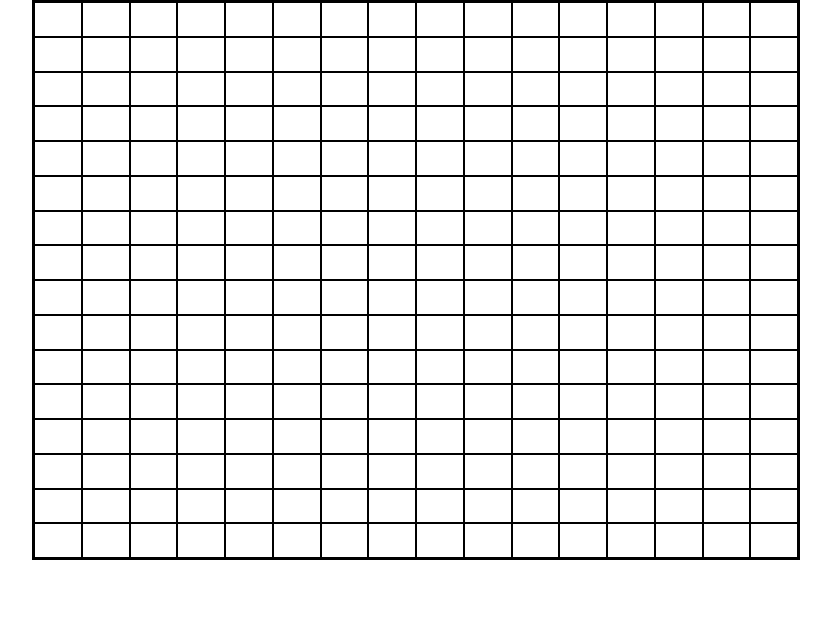
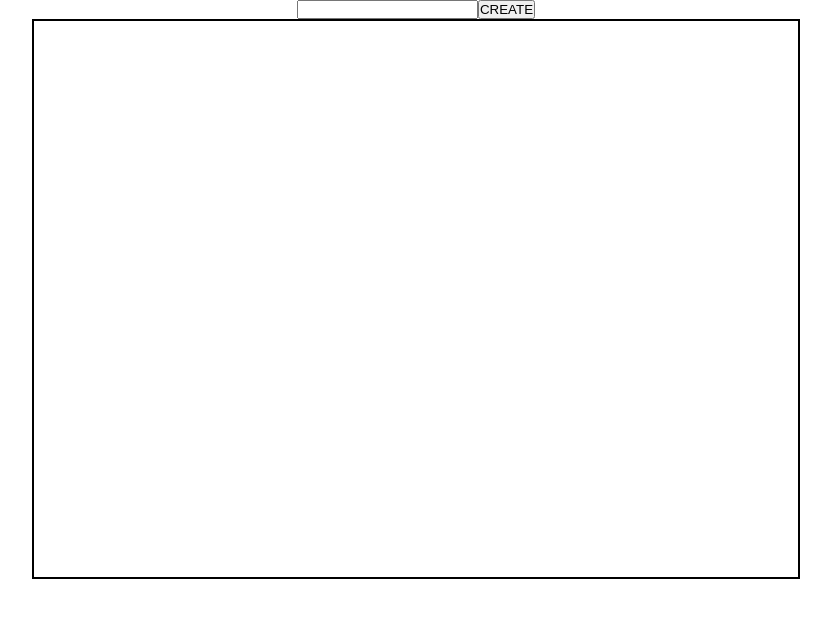
Before and after one commit to Nessaj44/Etch-a-Sketch, a plain HTML site: page index.html in a window 1280 px wide. Shown: the whole page, without its empty margins (224-1055 px from the left). Drawn offline with Linux system fonts and the light colour scheme.

Commit message:
Add a button to create grid

```diff
--- a/index.html
+++ b/index.html
@@ -8,11 +8,21 @@
   <link rel="stylesheet" href="style.css">
   <script src="main.js" defer></script>
 </head>
+
+
 <body>
+
+  <div id="btn1">
+    <input type="number" id="number" max="100">
+    <button id="createGrid" onclick="createGrid()">CREATE</button>
+  </div>
 
 
   <div id="container">
 
   </div>
+
 </body>
+
+
 </html>
--- a/main.js
+++ b/main.js
@@ -1,11 +1,17 @@
-function createGrid (num = 16) {
-  const container = document.querySelector('#container');
-  for(let i = 0; i < (num * num); i++) {
-    const box = document.createElement('div');
-    box.classList.add('box');
-    container.appendChild(box);
+function createGrid (num) {
+  const container = document.querySelector('#container')
+  num = document.querySelector('#number').value;
+
+  if(num > 100 || num === '') {
+    alert('Pls enter 1 - 100');
+  } else {
+    for(let i = 0; i < (num * num); i++) {
+      const box = document.createElement('div');
+      box.classList.add('box');
+      container.appendChild(box);
+    }
   }
+
   container.style.gridTemplateColumns = `repeat(${num}, 1fr)`;
   container.style.gridTemplateRows = `repeat(${num}, 1fr)`;
 }
-createGrid()
--- a/style.css
+++ b/style.css
@@ -3,7 +3,6 @@
   margin: 0;
   padding: 0;
 }
-
 
 
 #container {
@@ -16,8 +15,18 @@
 }
 
 
-
 .box {
   background: white;
-  border: 1px solid black;
 }
+
+
+#btn1{
+  display: flex;
+  justify-content: center;
+}
+
+
+#btn2{
+  display: flex;
+  justify-content: center;
+}
```
